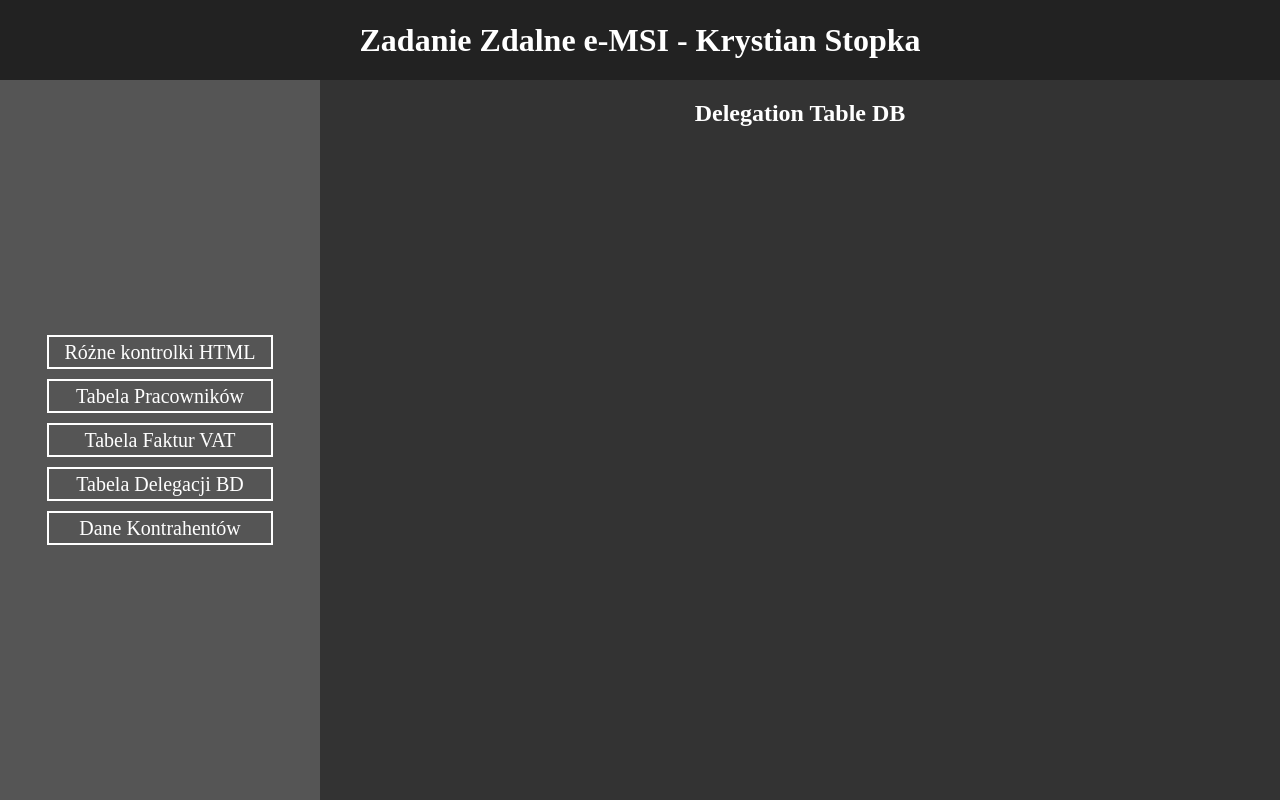
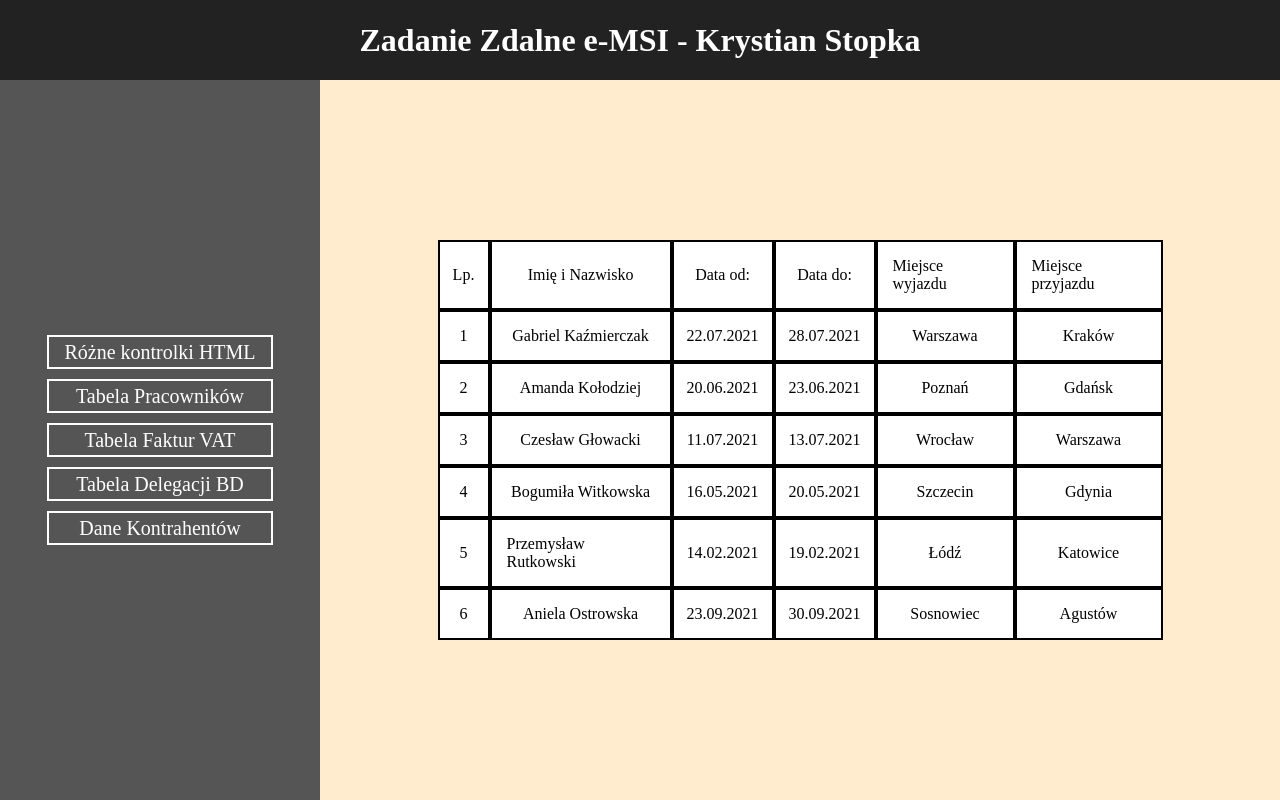
Before and after one commit to kstopka/zadanie_zdalne_e_msi, a React (Create React App) app: page /delegation-table in a window 1280 px wide. Built offline with nearby package versions, Linux system fonts and the light colour scheme.

Commit message:
Delegation Table

```diff
--- a/src/components/DelegationTable.tsx
+++ b/src/components/DelegationTable.tsx
@@ -1,14 +1,24 @@
-import * as React from "react";
-import { FunctionComponent } from "react";
+import { FunctionComponent, useLayoutEffect } from "react";
+import { StringListType } from "../App.d";
+import { useDelegationFromApi } from "../hooks/useDelegationFromApi";
+import TableRow from "./DynamicTable/TableRow";
+import "../styles/DelegationTable.css";
+import { CalculateTableWidth } from "./DynamicTable/CalculateTableWidth";
 
 interface DelegationTableProps {}
+const Loading = () => (
+    <div className="loading">
+        <h1>Loading...</h1>
+    </div>
+);
 
 const DelegationTable: FunctionComponent<DelegationTableProps> = () => {
-    return (
-        <div className="delegation-table">
-            <h1>Delegation Table DB</h1>
-        </div>
-    );
+    const { imBusy, delegation, errorMessage, error } = useDelegationFromApi();
+    const rows = delegation.map((item: StringListType) => <TableRow key={item.id} row={item} />);
+    useLayoutEffect(() => {
+        CalculateTableWidth(".delegation-table");
+    });
+    return <div className="delegation-table">{error ? errorMessage : rows}</div>;
 };
 
 export default DelegationTable;
--- /dev/null
+++ b/src/components/Helpers/fakeApi.tsx
@@ -0,0 +1,14 @@
+import { StringListType } from "../../App.d";
+import dataDelegation from "../../data/dataDelegationTable.json";
+
+const mockedData = (success: boolean, timeout?: number): Promise<StringListType[]> =>
+    new Promise((resolve, reject) => {
+        setTimeout(() => {
+            if (success) {
+                resolve(dataDelegation.delegation);
+            }
+            reject({ message: "Problem with API", error: true });
+        }, timeout || 2000);
+    });
+
+export default mockedData;
--- /dev/null
+++ b/src/data/dataDelegationTable.json
@@ -0,0 +1,67 @@
+{
+    "delegation": [
+        {
+            "id": "ID",
+            "lp": "Lp.",
+            "nameSurname": "Imię i Nazwisko",
+            "comingDate": "Data od:",
+            "leavingDate": "Data do:",
+            "comingLocation": "Miejsce wyjazdu",
+            "leavingLocation": "Miejsce przyjazdu"
+        },
+        {
+            "id": "5e95aa806e575fbe1fa78dff",
+            "lp": "1",
+            "nameSurname": "Gabriel Kaźmierczak",
+            "comingDate": "22.07.2021",
+            "leavingDate": "28.07.2021",
+            "comingLocation": "Warszawa",
+            "leavingLocation": "Kraków"
+        },
+        {
+            "id": "5e95aa80881a5c74274c1dba",
+            "lp": "2",
+            "nameSurname": "Amanda Kołodziej",
+            "comingDate": "20.06.2021",
+            "leavingDate": "23.06.2021",
+            "comingLocation": "Poznań",
+            "leavingLocation": "Gdańsk"
+        },
+        {
+            "id": "5e95aa805a7e1f538fe541f5",
+            "lp": "3",
+            "nameSurname": "Czesław Głowacki",
+            "comingDate": "11.07.2021",
+            "leavingDate": "13.07.2021",
+            "comingLocation": "Wrocław",
+            "leavingLocation": "Warszawa"
+        },
+        {
+            "id": "5e95aa80a4781bd158f3e9a3",
+            "lp": "4",
+            "nameSurname": "Bogumiła Witkowska",
+            "comingDate": "16.05.2021",
+            "leavingDate": "20.05.2021",
+            "comingLocation": "Szczecin",
+            "leavingLocation": "Gdynia"
+        },
+        {
+            "id": "5e95aa80c9f766d3146aef4b",
+            "lp": "5",
+            "nameSurname": "Przemysław Rutkowski",
+            "comingDate": "14.02.2021",
+            "leavingDate": "19.02.2021",
+            "comingLocation": "Łódź",
+            "leavingLocation": "Katowice"
+        },
+        {
+            "id": "5e95aa808a001857492fd90e",
+            "lp": "6",
+            "nameSurname": "Aniela Ostrowska",
+            "comingDate": "23.09.2021",
+            "leavingDate": "30.09.2021",
+            "comingLocation": "Sosnowiec",
+            "leavingLocation": "Agustów"
+        }
+    ]
+}
--- /dev/null
+++ b/src/hooks/useDelegationFromApi.tsx
@@ -0,0 +1,110 @@
+import { useEffect, useReducer } from "react";
+import { StringListType, DelegationInintialStateType } from "../App.d";
+import mockedData from "../components/Helpers/fakeApi";
+
+const asyncWrapperForPromiseWithConnectedState = async (
+    promiseWrapper: { (): Promise<StringListType[]>; (): any },
+    {
+        setForBusy,
+        setForError,
+        setForResponse,
+    }: {
+        setForBusy: any;
+        setForError: any;
+        setForResponse: any;
+    }
+) => {
+    try {
+        setForBusy();
+        const placeholderData = await promiseWrapper();
+        setForResponse(placeholderData);
+    } catch ({ message, duringError }) {
+        setForError(message);
+    }
+};
+
+const initialState: DelegationInintialStateType = {
+    imBusy: false,
+    delegation: [
+        {
+            id: "",
+            lp: "",
+            nameSurname: "",
+            comingDate: "",
+            leavingDate: "",
+            comingLocation: "",
+            leavingLocation: "",
+        },
+    ],
+    errorMessage: "",
+    error: false,
+};
+
+const delegationReducer = (state: any, action: { type: string; value?: string }) => {
+    switch (action.type) {
+        case "setBusy": {
+            return {
+                ...state,
+                imBusy: true,
+            };
+        }
+        case "setError": {
+            return {
+                ...state,
+                imBusy: true,
+                errorMessage: action.value,
+                error: true,
+            };
+        }
+        case "setDelegation": {
+            return {
+                ...state,
+                imBusy: true,
+                delegation: action.value,
+            };
+        }
+    }
+};
+
+const setBusy =
+    (dispatch: { (value: { type: string; value?: string | undefined }): void; (arg0: { type: string }): any }) => () =>
+        dispatch({
+            type: "setBusy",
+        });
+
+const setError =
+    (dispatch: {
+        (value: { type: string; value?: string | undefined }): void;
+        (arg0: { type: string; value: any }): any;
+    }) =>
+    (payload: any) =>
+        dispatch({
+            type: "setError",
+            value: payload,
+        });
+const setDelegation =
+    (dispatch: {
+        (value: { type: string; value?: string | undefined }): void;
+        (arg0: { type: string; value: any }): any;
+    }) =>
+    (payload: any) =>
+        dispatch({
+            type: "setDelegation",
+            value: payload,
+        });
+
+export const useDelegationFromApi = () => {
+    const [state, dispatch] = useReducer(delegationReducer, initialState);
+    const { imBusy, delegation, errorMessage, error } = state;
+
+    useEffect(() => {
+        if (!imBusy) {
+            asyncWrapperForPromiseWithConnectedState(() => mockedData(true), {
+                setForBusy: setBusy(dispatch),
+                setForError: setError(dispatch),
+                setForResponse: setDelegation(dispatch),
+            });
+        }
+    });
+    return { imBusy, delegation, errorMessage, error };
+};
--- /dev/null
+++ b/src/styles/DelegationTable.css
@@ -0,0 +1,52 @@
+.delegation-table {
+  display: -webkit-box;
+  display: -ms-flexbox;
+  display: flex;
+  -webkit-box-orient: vertical;
+  -webkit-box-direction: normal;
+      -ms-flex-direction: column;
+          flex-direction: column;
+  -webkit-box-pack: center;
+      -ms-flex-pack: center;
+          justify-content: center;
+  -webkit-box-align: center;
+      -ms-flex-align: center;
+          align-items: center;
+  min-height: 200px;
+  width: 100%;
+  background-color: blanchedalmond;
+  color: #000;
+}
+
+.delegation-table .row {
+  display: -webkit-box;
+  display: -ms-flexbox;
+  display: flex;
+  -webkit-box-orient: horizontal;
+  -webkit-box-direction: normal;
+      -ms-flex-direction: row;
+          flex-direction: row;
+}
+
+.delegation-table .row .column {
+  display: -webkit-box;
+  display: -ms-flexbox;
+  display: flex;
+  -webkit-box-pack: center;
+      -ms-flex-pack: center;
+          justify-content: center;
+  -webkit-box-align: center;
+      -ms-flex-align: center;
+          align-items: center;
+  padding: 15px;
+  border: 2px solid black;
+}
+
+.delegation-table .row:nth-child(odd) {
+  background-color: white;
+}
+
+.delegation-table .row:nth-child(even) {
+  background-color: white;
+}
+/*# sourceMappingURL=DelegationTable.css.map */
--- /dev/null
+++ b/src/styles/DelegationTable.sass
@@ -0,0 +1,30 @@
+$odd: white
+$even: white
+
+.delegation-table
+    display: flex
+    flex-direction: column
+    justify-content: center
+    align-items: center
+
+    min-height: 200px
+    width: 100%
+
+
+    background-color: blanchedalmond
+    color: #000
+
+    .row
+        display: flex
+        flex-direction: row
+        .column
+            display: flex
+            justify-content: center
+            align-items: center
+
+            padding: 15px
+            border: 2px solid black
+    .row:nth-child(odd)
+        background-color: $odd
+    .row:nth-child(even)
+        background-color: $even
```
Also changed, not shown: src/App.d.tsx (+7 -0 lines), 1 other file (tests, documents, lock files or other folders).
